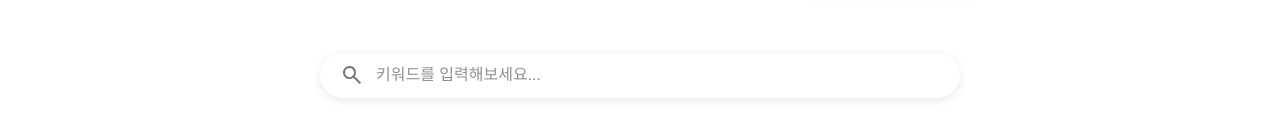
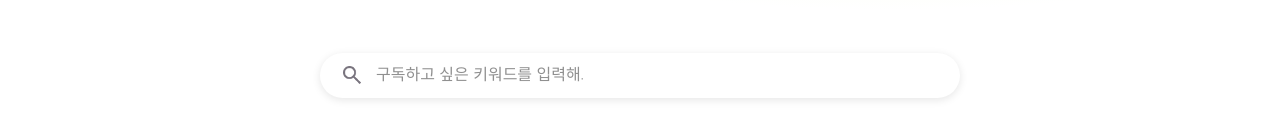
Before and after one commit to pal-lang-gwi/soup-frontend_v2, a React (Vite) app: page / in a window 1280 px wide. Shown: the part 522-660 px from the top of the page. Built offline with nearby package versions, Linux system fonts and the light colour scheme; no server answers.

Commit message:
chore: Input 문구 수정

```diff
--- a/src/shared/ui/Input/Input.tsx
+++ b/src/shared/ui/Input/Input.tsx
@@ -5,7 +5,7 @@ export const Input = () => {
   return (
     <div className={styles.input}>
       <img src={searchIcon} alt='검색' className={styles.searchIcon} />
-      <input type='text' className={styles.textInput} placeholder='키워드를 입력해보세요...' />
+      <input type='text' className={styles.textInput} placeholder='구독하고 싶은 키워드를 입력해보세요' />
     </div>
   )
 }
```
